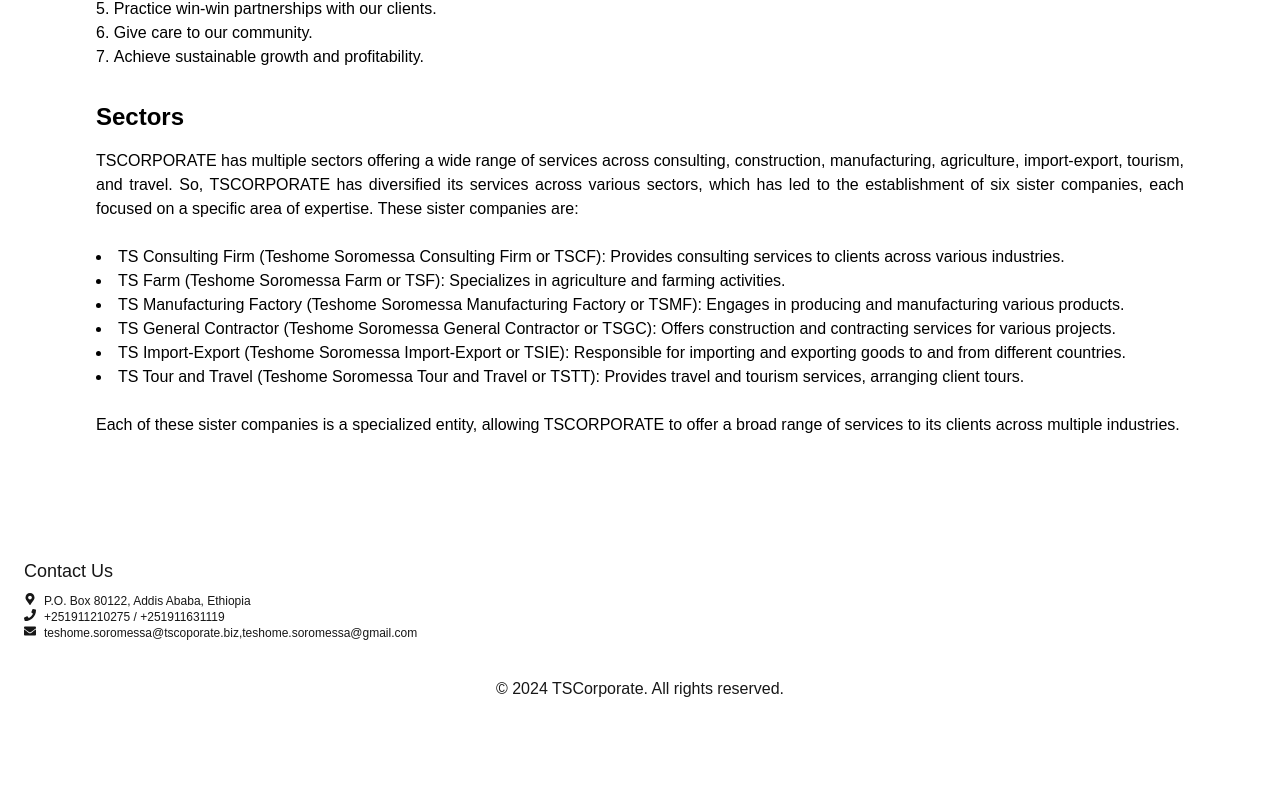
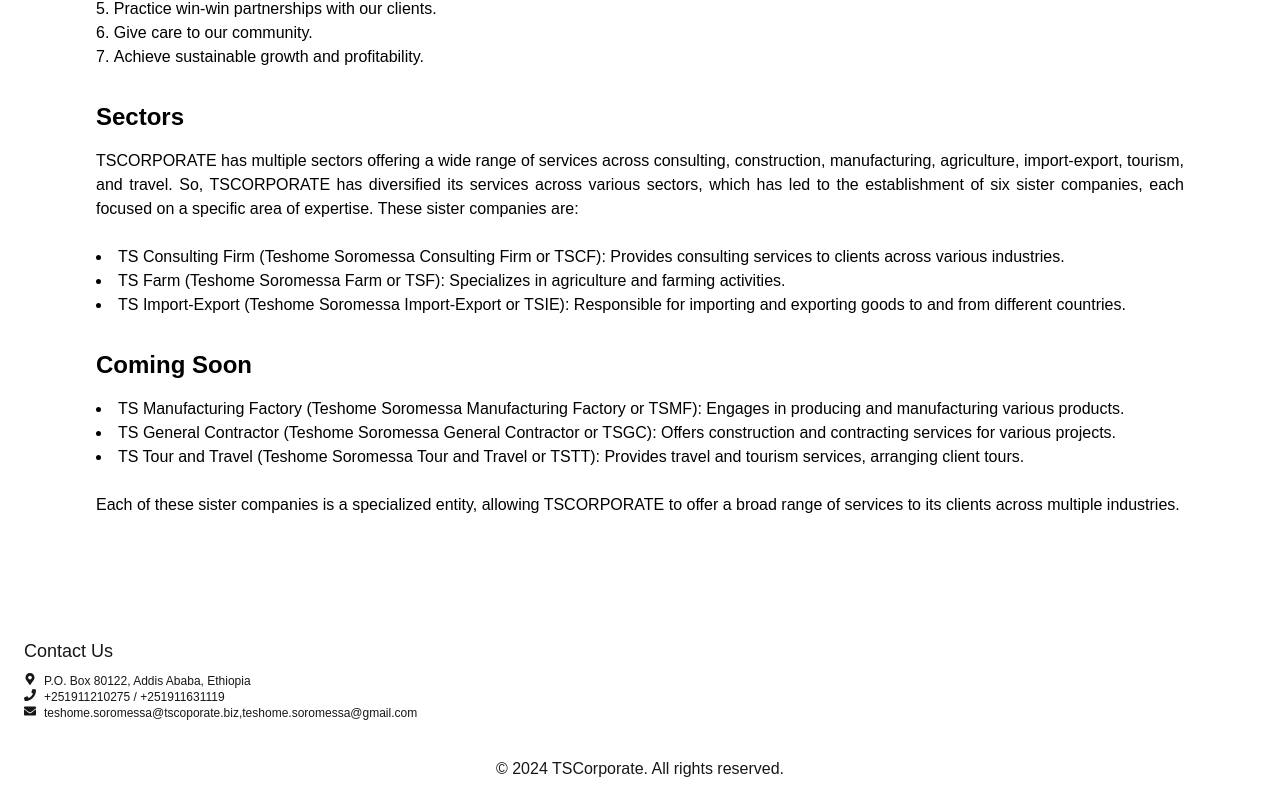
Before and after one commit to Zalbo-GJ/TS-Corporate, a Next.js app: page /about in a window 1280 px wide. Shown: the part 1712-2517 px from the top of the page. Before the commit the page ends 2437 px from the top, so only its background shows below. Built offline with nearby package versions, Linux system fonts and the light colour scheme.

Commit message:
Fix-coming soon section on about

```diff
--- a/src/app/about/page.tsx
+++ b/src/app/about/page.tsx
@@ -17,7 +17,6 @@ export default function About() {
           Prof. Teshome Soromessa (Corporate President)
         </p>
       </div>
-
       <p className="mb-4 md:mb-6 text-justify">
         With immense pride and excitement, I introduce you to TSCORPORATE, a
         company on a remarkable trajectory of growth and development with its
@@ -125,17 +124,22 @@ export default function About() {
           and farming activities.
         </li>
         <li>
+          TS Import-Export (Teshome Soromessa Import-Export or TSIE):
+          Responsible for importing and exporting goods to and from different
+          countries.
+        </li>
+      </ul>
+      <h2 className="text-xl md:text-2xl font-semibold mt-4 md:mt-8 mb-2 md:mb-4">
+        Coming Soon
+      </h2>
+      <ul className="list-disc list-inside mb-4 md:mb-6">
+        <li>
           TS Manufacturing Factory (Teshome Soromessa Manufacturing Factory or
           TSMF): Engages in producing and manufacturing various products.
         </li>
         <li>
           TS General Contractor (Teshome Soromessa General Contractor or TSGC):
           Offers construction and contracting services for various projects.
-        </li>
-        <li>
-          TS Import-Export (Teshome Soromessa Import-Export or TSIE):
-          Responsible for importing and exporting goods to and from different
-          countries.
         </li>
         <li>
           TS Tour and Travel (Teshome Soromessa Tour and Travel or TSTT):
```
